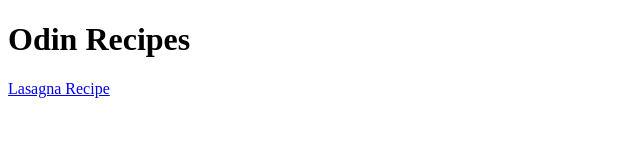
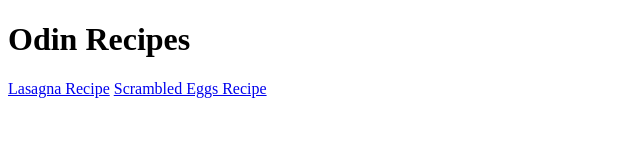
Before and after one commit to hehirm/top-project-recipes, a plain HTML site: page index.html in a window 1280 px wide. Shown: the whole page, without its empty margins (0-640 px from the left). Drawn offline with Linux system fonts and the light colour scheme.

Commit message:
Add reference to scrambled eggs from index

```diff
--- a/index.html
+++ b/index.html
@@ -8,5 +8,6 @@
   <body>
     <h1>Odin Recipes</h1>
     <a href="./recipes/lasagna.html" rel="noopenner noreferrer">Lasagna Recipe</a>
+    <a href="./recipes/scrambledeggs.html" rel="noopenner noreferrer">Scrambled Eggs Recipe</a>
   </body>
 </html>
```
